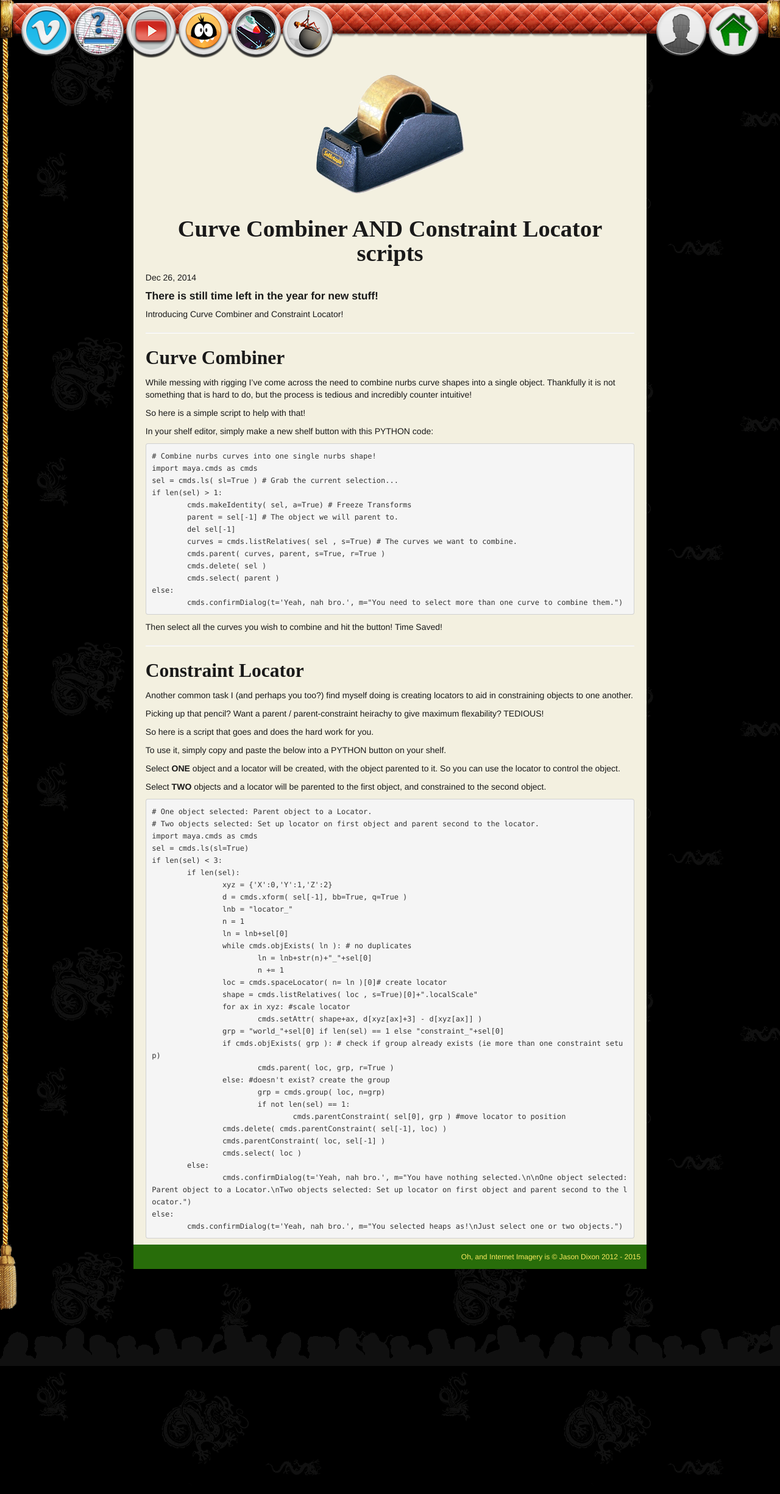
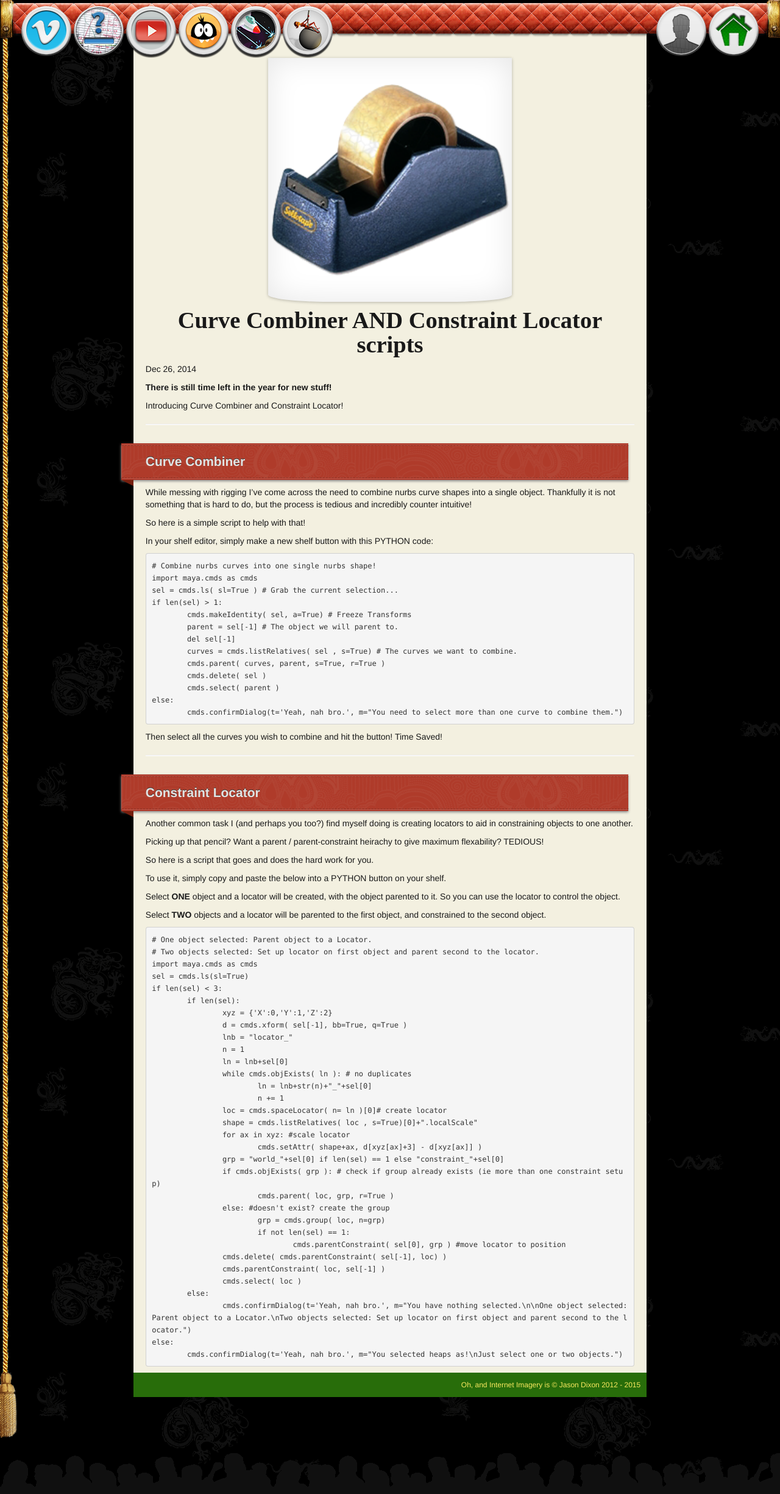
Before and after one commit to internetimagery/internetimagery.github.io, a Jekyll site: the page built from news/_posts/2014-12-26-curve-combiner.md, in a window 1280 px wide. Shown: the whole page at 61% size. Built offline with Jekyll 4.4.1, drawn with Linux system fonts in a browser that asks for light colours; some web fonts are replaced.

Commit message:
fancy stuff

```diff
--- a/_layouts/post.html
+++ b/_layouts/post.html
@@ -5,11 +5,11 @@
 
 <div class="span8 offset2 post-layout" id="desktop">
 
-<p class="text-center">
+<div class="box">
 {% if page.thumb %}
 <img src="{{ page.thumb | prepend: baseurl }}" />
 {% endif %}
-</p>
+</div>
 
 <header class="post-header">
 	{% include title.html %}
--- a/css/layout.css
+++ b/css/layout.css
@@ -216,6 +216,48 @@ a.blog-post:hover{
 	margin-top: 10px;
 }
 
+.box>img {
+  position: relative;
+  display: block;
+  width: 400px;
+  margin-left: auto;
+  margin-right: auto;
+  text-align: center;
+  background-color: #fff;
+  box-shadow: 0 1px 5px rgba(0,0,0,0.25), 0 0 50px rgba(0,0,0,0.1) inset;
+  border-radius: 0%     0%     25%     25% /     0%     0%     3%     3%;
+}
+.box>img:before {
+    content: '';
+    position: absolute;
+    z-index: -1;
+    bottom: 15px;
+    left: 10px;
+    width: 50%;
+    height: 20%;
+    box-shadow: 0 15px 10px rgba(0, 0, 0, 0.7);
+    -webkit-transform: rotate(-3deg) skew(-0deg);
+     -moz-transform: rotate(-3deg) skew(-0deg);
+     -ms-transform: rotate(-3deg) skew(-0deg);
+     -o-transform: rotate(-3deg) skew(-0deg);
+     transform: rotate(-3deg) skew(-0deg);
+    }
+.box>img:after {
+    content: '';
+    position: absolute;
+    z-index: -1;
+    bottom: 15px;
+    right: 10px;
+    width: 50%;
+    height: 20%;
+    box-shadow: 0 15px 10px rgba(0, 0, 0, 0.7);
+    -webkit-transform: rotate(3deg) skew(0deg);
+     -moz-transform: rotate(3deg) skew(0deg);
+     -ms-transform: rotate(3deg) skew(0deg);
+     -o-transform: rotate(3deg) skew(0deg);
+     transform: rotate(3deg) skew(0deg);
+    }
+
 #desktop-footer {
 	background: #286d0a;
 	padding: 10px;
--- a/news/_posts/2014-12-26-curve-combiner.md
+++ b/news/_posts/2014-12-26-curve-combiner.md
@@ -4,13 +4,13 @@ layout: post
 thumb: /img/posts/tape.jpg
 ---
 
-####There is still time left in the year for new stuff!
+__There is still time left in the year for new stuff!__
 
 Introducing Curve Combiner and Constraint Locator!<!-- more -->
 
 ----
 
-##Curve Combiner
+###Curve Combiner
 
 While messing with rigging I've come across the need to combine nurbs curve shapes into a single object. Thankfully it is not something that is hard to do, but the process is tedious and incredibly counter intuitive!
 
@@ -36,7 +36,7 @@ Then select all the curves you wish to combine and hit the button! Time Saved!
 
 ----
 
-##Constraint Locator
+###Constraint Locator
 
 Another common task I (and perhaps you too?) find myself doing is creating locators to aid in constraining objects to one another.
 
```
